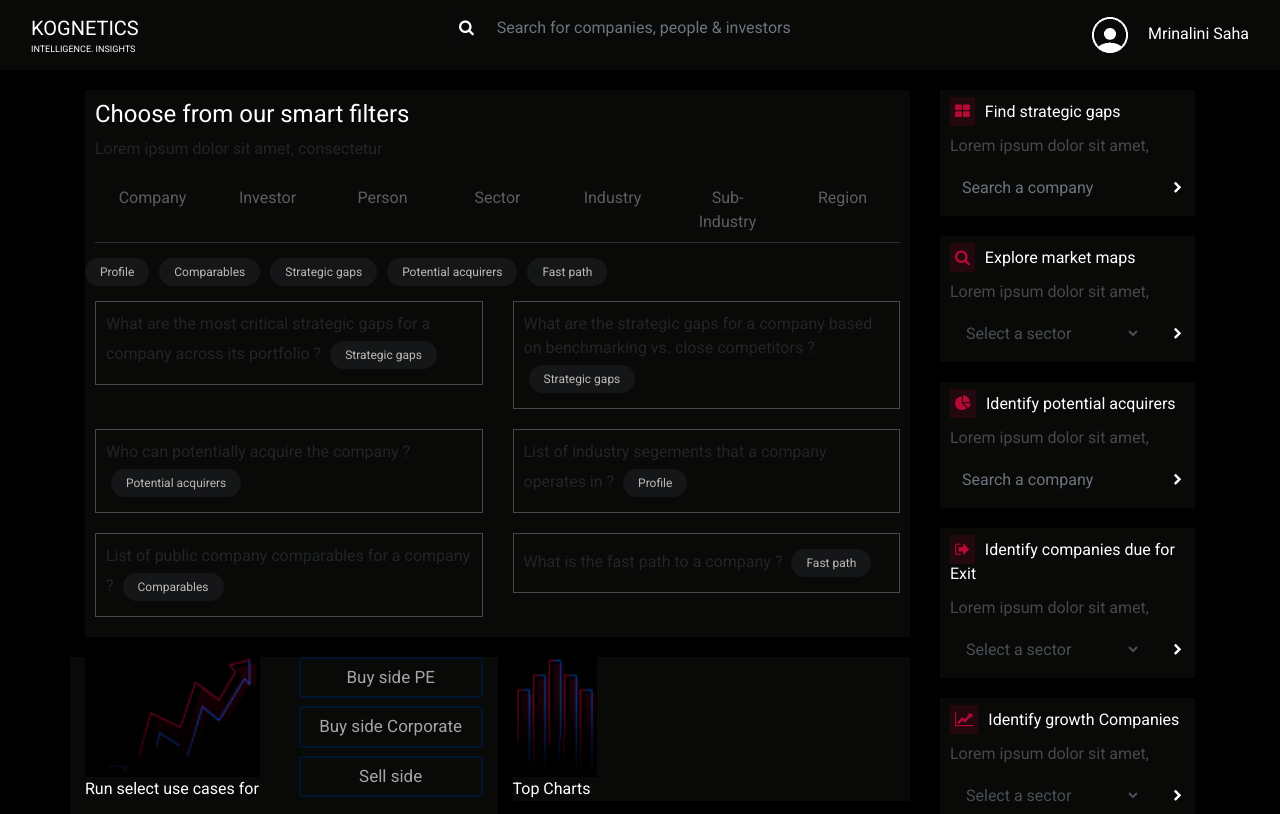
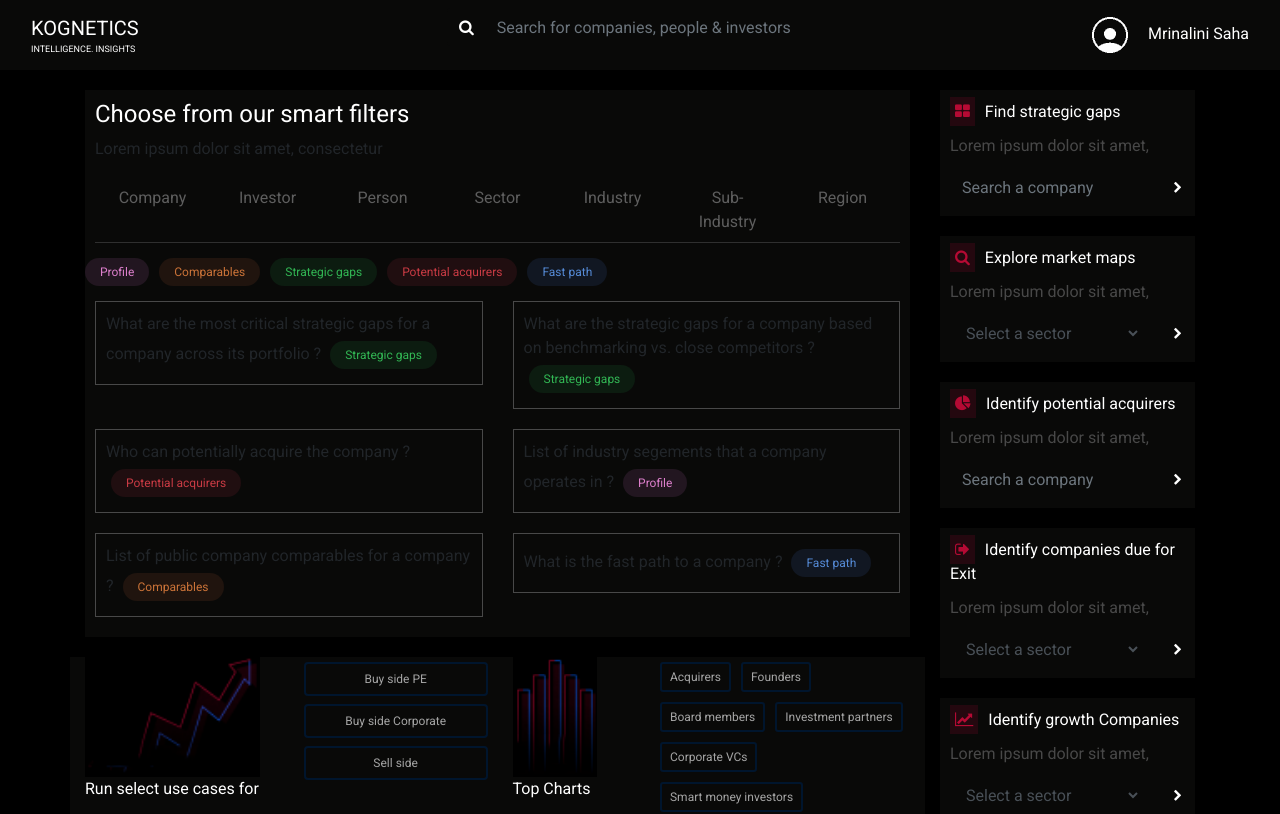
Before and after one commit to Shashwat-Goyal/ui-test-job, a React (Create React App) app: page / in a window 1280 px wide. Shown: the top 814 px of the page. Built offline with nearby package versions, Linux system fonts and the light colour scheme.

Commit message:
Worked on badge color changes

```diff
--- a/package.json
+++ b/package.json
@@ -6,7 +6,8 @@
     "react": "^16.8.6",
     "react-bootstrap": "^1.0.0-beta.6",
     "react-dom": "^16.8.6",
-    "react-scripts": "2.1.8"
+    "react-scripts": "2.1.8",
+    "react-slick": "^0.23.2"
   },
   "scripts": {
     "start": "react-scripts start",
--- a/public/index.html
+++ b/public/index.html
@@ -27,6 +27,17 @@
       href="https://stackpath.bootstrapcdn.com/font-awesome/4.7.0/css/font-awesome.min.css"
       rel="stylesheet"
     />
+    <link
+      rel="stylesheet"
+      type="text/css"
+      charset="UTF-8"
+      href="https://cdnjs.cloudflare.com/ajax/libs/slick-carousel/1.6.0/slick.min.css"
+    />
+    <link
+      rel="stylesheet"
+      type="text/css"
+      href="https://cdnjs.cloudflare.com/ajax/libs/slick-carousel/1.6.0/slick-theme.min.css"
+    />
     <!--
       Notice the use of %PUBLIC_URL% in the tags above.
       It will be replaced with the URL of the `public` folder during the build.
--- a/src/App.css
+++ b/src/App.css
@@ -61,11 +61,11 @@
 }
 
 .nomargin {
-  margin: 0
+  margin: 0;
 }
 
 .nopadding {
-  padding: 0
+  padding: 0;
 }
 
 .form-control:focus {
@@ -149,6 +149,27 @@
   align-items: center;
 }
 
+.profile-tag {
+  background: #221620;
+  color: #dd7fcc !important;
+}
+.comparables-tag {
+  background: #20140e;
+  color: #cb7338 !important;
+}
+.strategic-tag {
+  background: #0c1c10;
+  color: #32b654 !important;
+}
+.potential-tag {
+  background: #200e10;
+  color: #c93b44 !important;
+}
+.fast-tag {
+  background: #111722;
+  color: #568bd7 !important;
+}
+
 /* #484848
 #9A9A9A */
 @keyframes App-logo-spin {
@@ -159,19 +180,20 @@
     transform: rotate(360deg);
   }
 }
-.form-control{
+.form-control {
   border-radius: 0;
   border: 0;
 }
-.charts-btn{
+.charts-btn {
   border: 2px solid #00152d;
-  color:#a5a5a5;
-  font-size: 17px;
+  color: #a5a5a5;
+  font-size: 12px;
+  margin: 5px;
 }
-.badge-dark{
+.badge-dark {
   background: #141618;
-  color:#bababa !important;
+  color: #bababa !important;
 }
-.placeholder_paragraph{
-  color:#7e7e7e;
+.placeholder_paragraph {
+  color: #7e7e7e;
 }
--- a/src/components/Content.js
+++ b/src/components/Content.js
@@ -168,7 +168,7 @@
                                     <div className="mt-10">
                                         {
                                             tags.map(tag => {
-                                                return <Badge pill variant="dark">{tag}</Badge>
+                                                return <Badge pill className={tag.className}>{tag.name}</Badge>
                                             })
                                         }
                                     </div>
@@ -196,10 +196,21 @@
                                     </Row>
                                 </Col>
                                 <Col sm={6}>
-                                    <div className="theme-bg">
-                                        <img src={BarChart} height={120} />
-                                        <p className="ft-white">Top Charts</p>
-                                    </div>
+                                    <Row className="theme-bg">
+                                        <Col sm={4}>
+                                            <img src={BarChart} height={120} />
+                                            <p className="ft-white">Top Charts</p>
+                                        </Col>
+                                        <Col sm={8}>
+                                            <Button size="sm" className='charts-btn' variant="outline-dark">Acquirers</Button>
+                                            <Button size="sm" className='charts-btn' variant="outline-dark">Founders</Button>
+                                            <Button size="sm" className='charts-btn' variant="outline-dark">Board members</Button>
+                                            <Button size="sm" className='charts-btn' variant="outline-dark">Investment partners</Button>
+                                            <Button size="sm" className='charts-btn' variant="outline-dark">Corporate VCs</Button>
+                                            <Button size="sm" className='charts-btn' variant="outline-dark">Smart money investors</Button>
+                                            <Button size="sm" className='charts-btn' variant="outline-dark">Private Equity</Button>
+                                        </Col>
+                                    </Row>
                                 </Col>
                             </Row>
                         </div>
--- a/src/components/FAQ.js
+++ b/src/components/FAQ.js
@@ -4,9 +4,10 @@
 } from 'react-bootstrap';
 
 export default ({question, tag}) => {
+    console.log(tag, "tag")
     return (
         <div className="faq">
-            <p className="nomargin">{question} <span className="faq-tag"><Badge pill variant="dark">{tag}</Badge></span></p>
+            <p className="nomargin">{question} <span className="faq-tag"><Badge pill className={tag.className}>{tag.name}</Badge></span></p>
         </div>
     )
 }
--- a/src/components/Industries.js
+++ b/src/components/Industries.js
@@ -10,7 +10,7 @@
             <p><i className={icon}></i> <span className="ft-white">{name}</span> <span className="pull-right ft-12">VIEW INDUSTRIES</span></p>
             {
                 categories.map((tag, i) => {
-                    return <Badge variant="secondary">{tag}</Badge>
+                    return <Badge variant="dark">{tag}</Badge>
                 })
             }
         </div>
--- a/src/constants.js
+++ b/src/constants.js
@@ -1,20 +1,20 @@
 export const dummyText = "Lorem ipsum dolor sit amet,";
 
-export const faqs = [
-    { question: 'What are the most critical strategic gaps for a company across its portfolio ?', tag: 'Strategic gaps' },
-    { question: 'What are the strategic gaps for a company based on benchmarking vs. close competitors ?', tag: 'Strategic gaps' },
-    { question: 'Who can potentially acquire the company ?', tag: 'Potential acquirers' },
-    { question: 'List of industry segements that a company operates in ?', tag: 'Profile' },
-    { question: 'List of public company comparables for a company ?', tag: 'Comparables' },
-    { question: 'What is the fast path to a company ?', tag: 'Fast path' }
+export const tags = [
+    {name: 'Profile', className: 'profile-tag',},
+    {name: 'Comparables', className: 'comparables-tag',},
+    {name: 'Strategic gaps', className: 'strategic-tag',},
+    {name: 'Potential acquirers', className: 'potential-tag',},
+    {name: 'Fast path', className: 'fast-tag',}
 ];
 
-export const tags = [
-    'Profile',
-    'Comparables',
-    'Strategic gaps',
-    'Potential acquirers',
-    'Fast path'
+export const faqs = [
+    { question: 'What are the most critical strategic gaps for a company across its portfolio ?', tag: tags[2] },
+    { question: 'What are the strategic gaps for a company based on benchmarking vs. close competitors ?', tag: tags[2] },
+    { question: 'Who can potentially acquire the company ?', tag: tags[3] },
+    { question: 'List of industry segements that a company operates in ?', tag: tags[0] },
+    { question: 'List of public company comparables for a company ?', tag: tags[1] },
+    { question: 'What is the fast path to a company ?', tag: tags[4] }
 ];
 
 const colors = [
```
